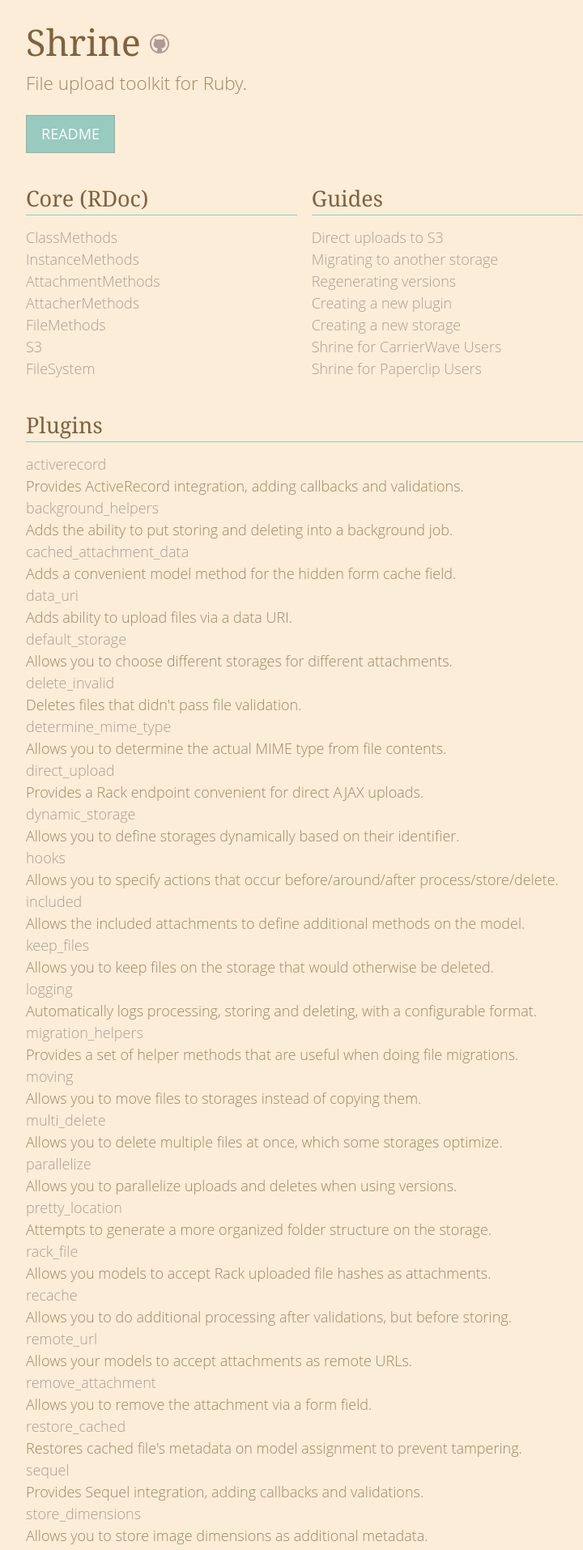
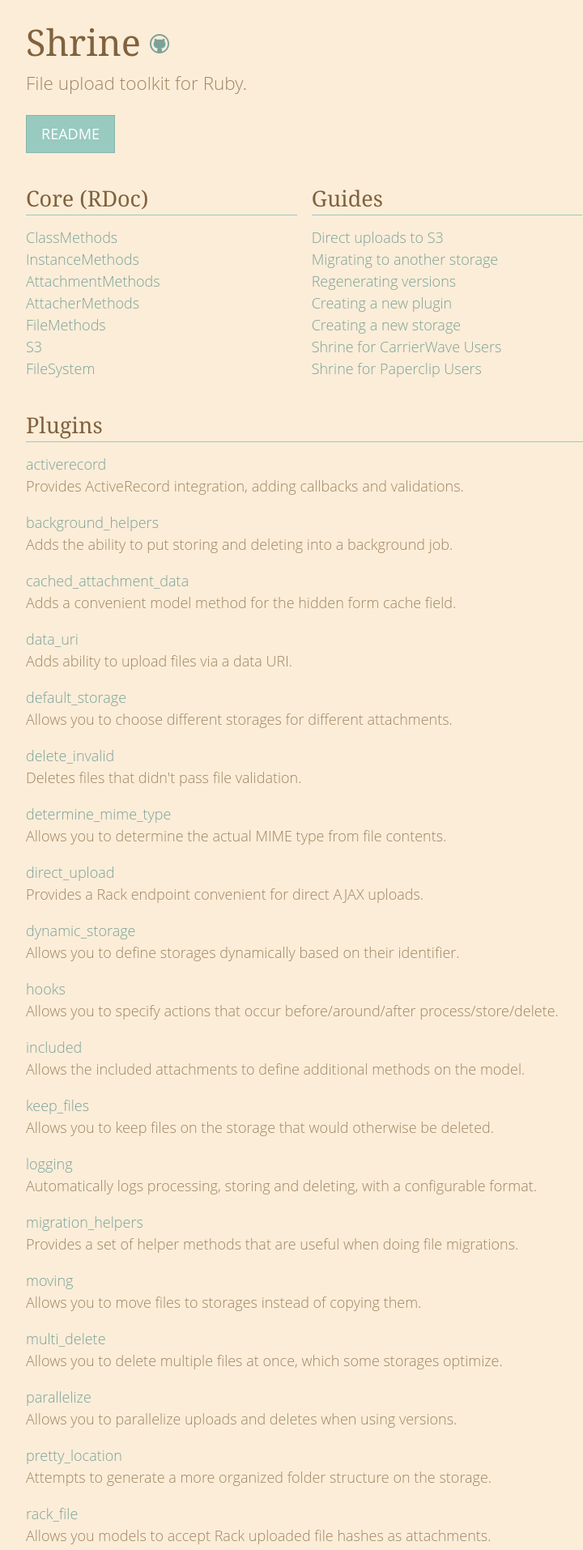
Before and after one commit to avinashcodeer/Romenics, a Jekyll site: the page built from www/index.html, in a window 1280 px wide. Shown: the top 1914 px of the page at 81% size, without its empty margins (106-826 px from the left). Built offline with Jekyll 4.4.1, drawn with Linux system fonts in a browser that asks for light colours; emoji names are drawn with the system emoji font.

Commit message:
Style links and definition list

```diff
--- a/www/_sass/_base.scss
+++ b/www/_sass/_base.scss
@@ -77,18 +77,22 @@
 }
 
 a {
-  color: #AF9A95;
+  color: shade(#98CABF, 20%);
   text-decoration: none;
 
   &:hover,
   &:focus {
-    color: #80623E;
+    color: shade(#98CABF, 50%);
     text-decoration: underline;
   }
 }
 
 ol, ul {
   list-style: none;
+}
+
+dd {
+  margin-bottom: 1em;
 }
 
 img, svg, iframe {
```
